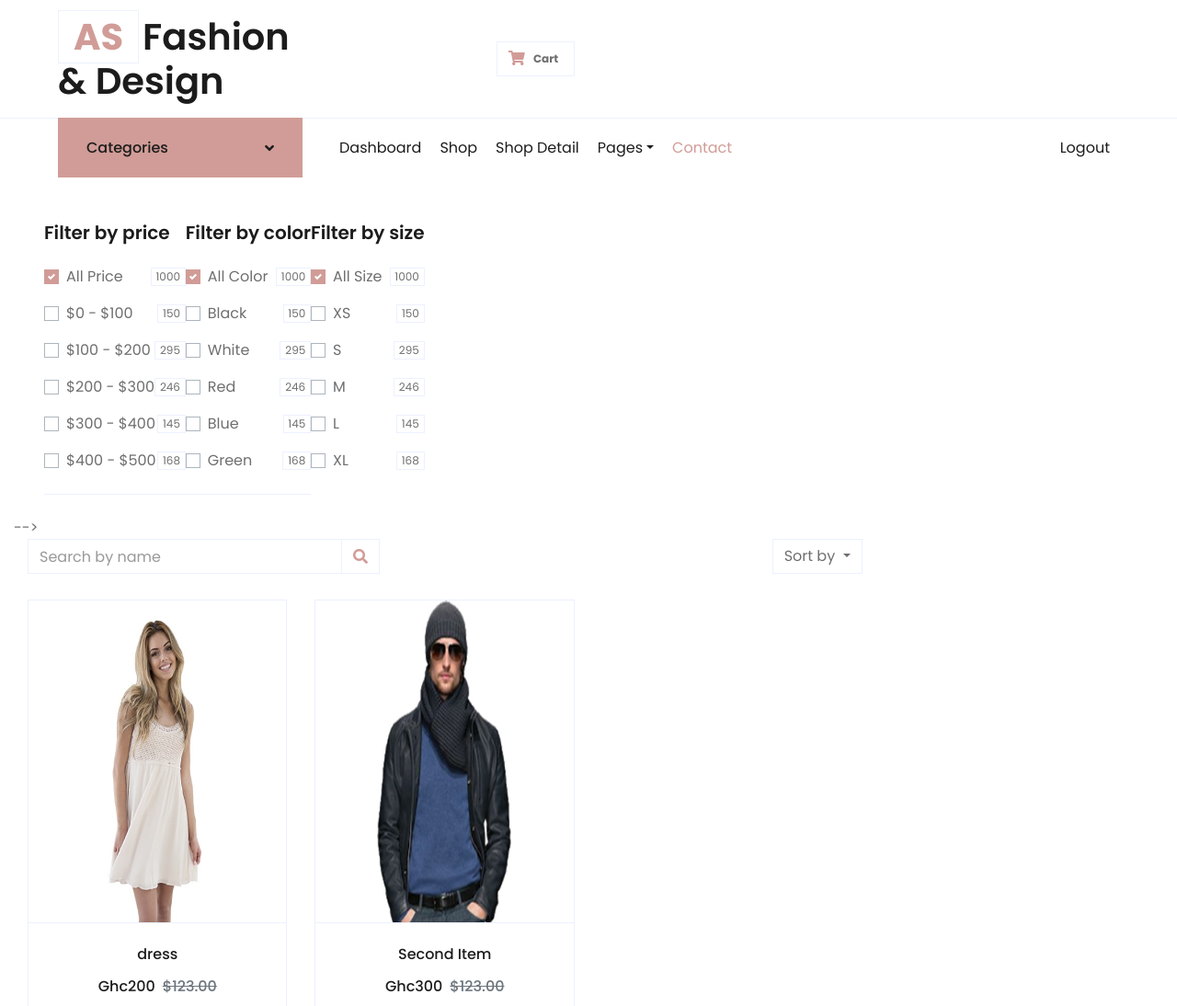
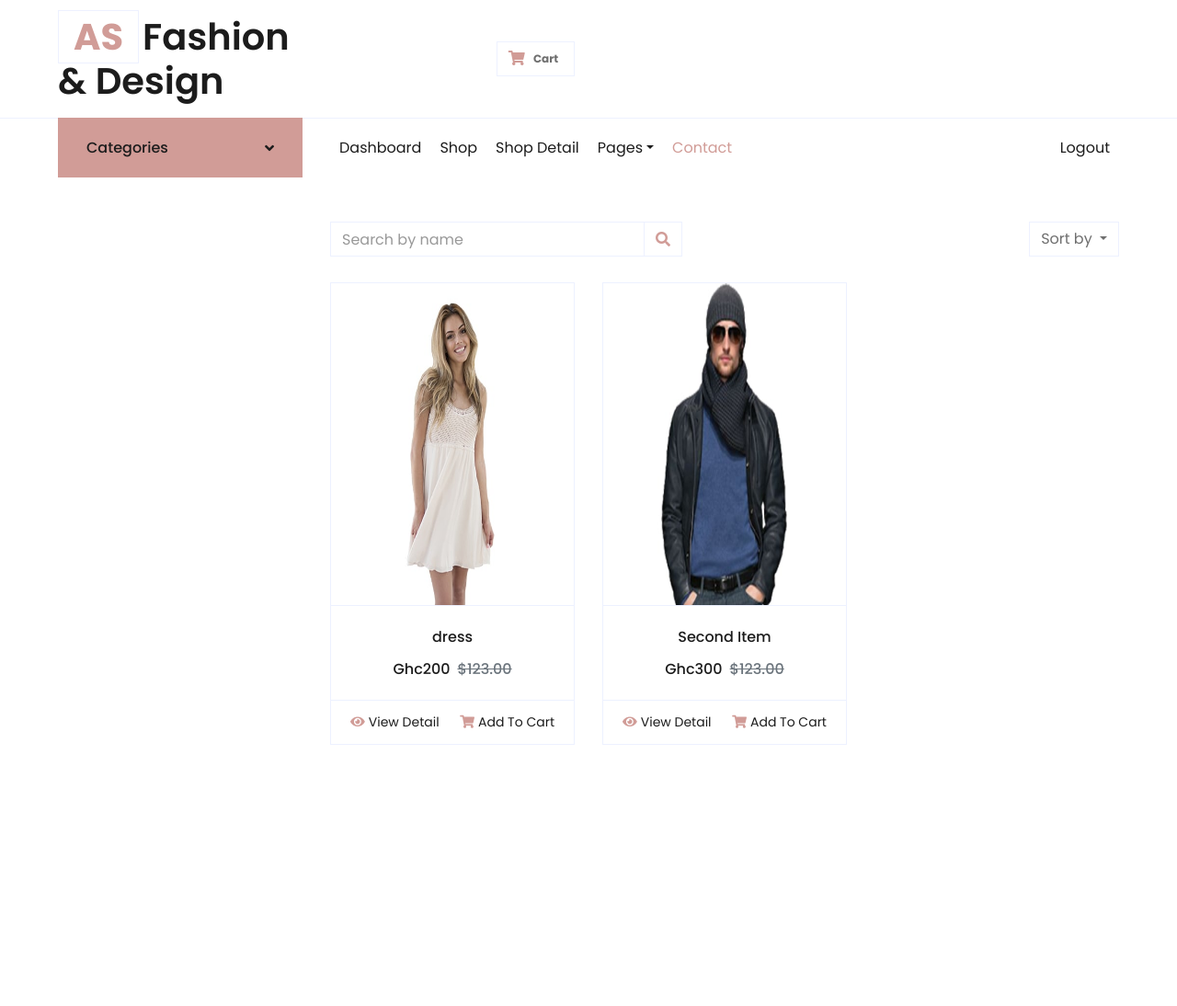
Before and after one commit to Hamed-Traore/As-fashion-design, a PHP site: page /view/shop.php in a window 1280 px wide. Shown: the top 1094 px of the page at 92% size. After the commit the page ends 810 px from the top, so only its background shows below. Run offline with PHP 8.4, Linux system fonts and the light colour scheme; the visitor is signed in with stand-in values (Sample User, id 1); data comes from the database, SQL or seed files in the repository; data that the repository does not hold is empty; some libraries are stand-ins or nearby versions.

Commit message:
Shop final display

```diff
--- a/view/shop.php
+++ b/view/shop.php
@@ -59,9 +59,9 @@ $products= select_all_product();
     <div class="container-fluid pt-5">
         <div class="row px-xl-5">
             <!-- Shop Sidebar Start -->
-            <!-- <div class="col-lg-3 col-md-12">
+            <div class="col-lg-3 col-md-12">
                 <!-- Price Start -->
-                <div class="border-bottom mb-4 pb-4">
+                <!-- <div class="border-bottom mb-4 pb-4">
                     <h5 class="font-weight-semi-bold mb-4">Filter by price</h5>
                     <form>
                         <div class="custom-control custom-checkbox d-flex align-items-center justify-content-between mb-3">
@@ -95,11 +95,11 @@ $products= select_all_product();
                             <span class="badge border font-weight-normal">168</span>
                         </div>
                     </form>
-                </div>
+                </div> -->
                 <!-- Price End -->
 
                 <!-- Color Start -->
-                <div class="border-bottom mb-4 pb-4">
+                <!-- <div class="border-bottom mb-4 pb-4">
                     <h5 class="font-weight-semi-bold mb-4">Filter by color</h5>
                     <form>
                         <div class="custom-control custom-checkbox d-flex align-items-center justify-content-between mb-3">
@@ -133,11 +133,11 @@ $products= select_all_product();
                             <span class="badge border font-weight-normal">168</span>
                         </div>
                     </form>
-                </div>
+                </div> -->
                 <!-- Color End -->
 
                 <!-- Size Start -->
-                <div class="mb-5">
+                <!-- <div class="mb-5">
                     <h5 class="font-weight-semi-bold mb-4">Filter by size</h5>
                     <form>
                         <div class="custom-control custom-checkbox d-flex align-items-center justify-content-between mb-3">
@@ -171,9 +171,9 @@ $products= select_all_product();
                             <span class="badge border font-weight-normal">168</span>
                         </div>
                     </form>
-                </div>
+                </div> -->
                 <!-- Size End -->
-            </div> -->
+            </div>
             <!-- Shop Sidebar End -->
 
 
```
